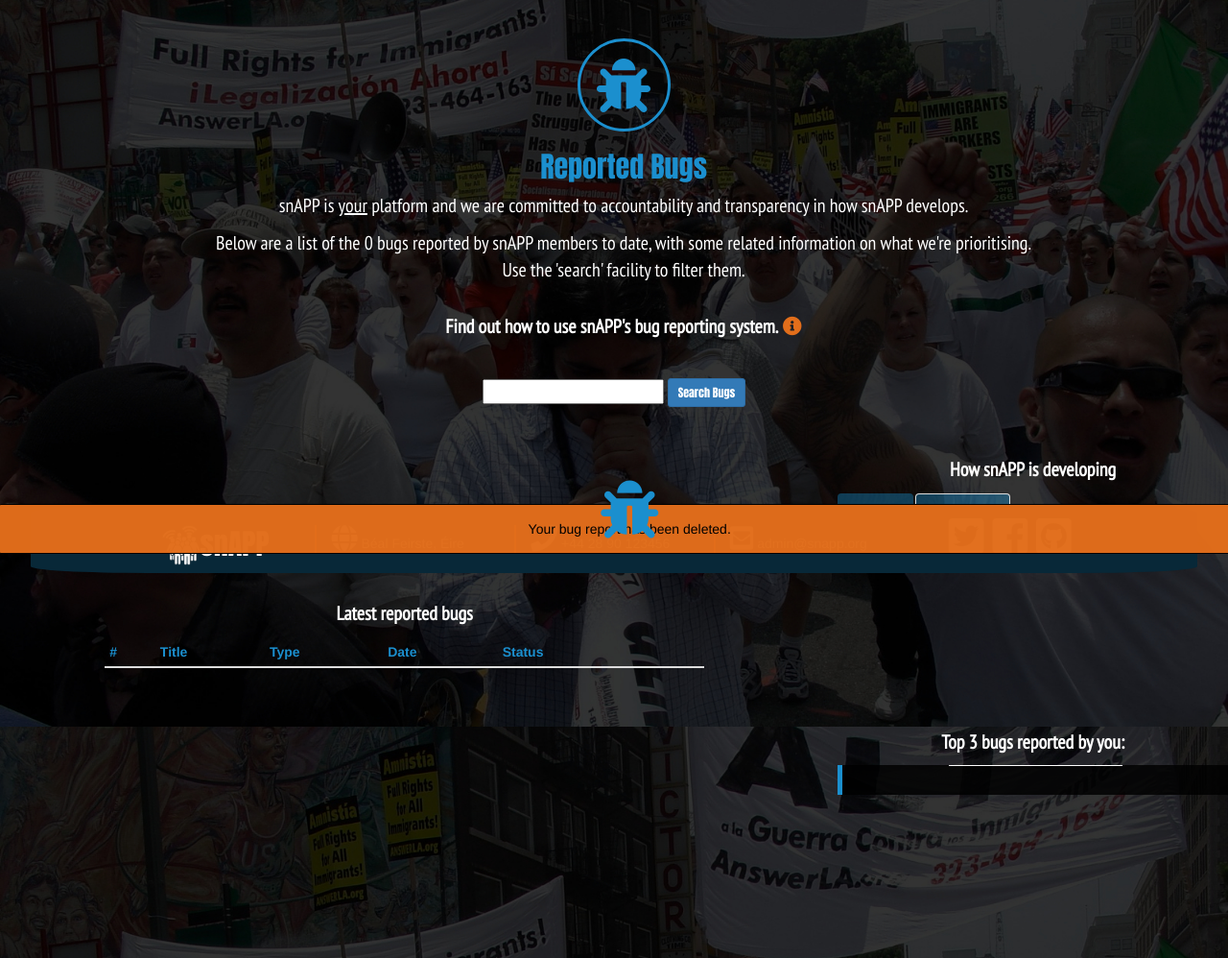
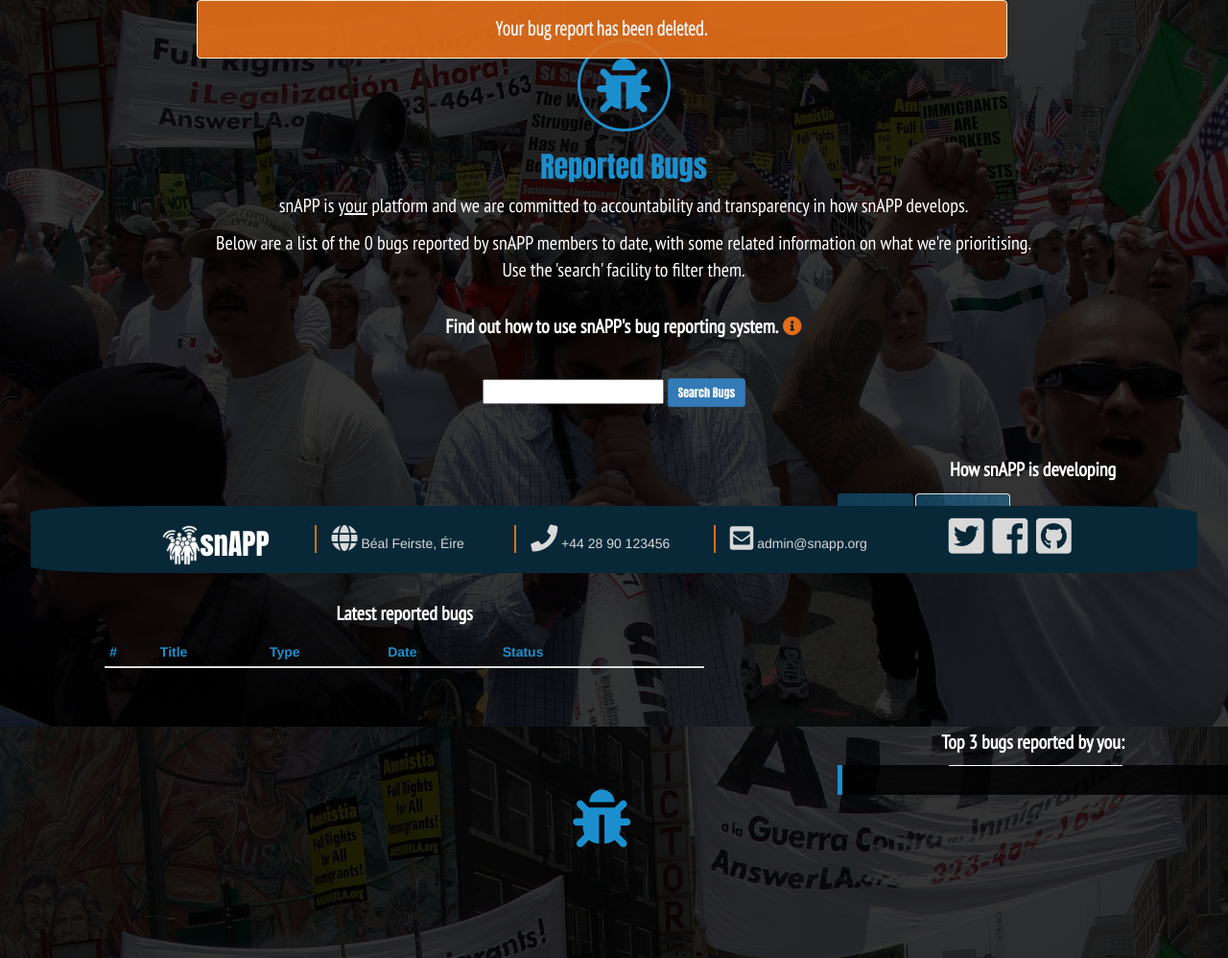
Before and after one commit to Deasun/snAPP, a Django app: a page that uses templates/base.html in a window 1280 px wide. Shown: the part 203-1201 px from the top of the page at 96% size. Run offline with Django 3.2, Linux system fonts and the light colour scheme; a user stored in the database is signed in; tables that the repository leaves empty hold one stand-in row (values such as "Sample post"); data that the repository does not hold is empty; some libraries are stand-ins or nearby versions.

Commit message:
styled django messages

```diff
--- a/accounts/templates/index.html
+++ b/accounts/templates/index.html
@@ -18,7 +18,7 @@
     </div>
 </div>
 <p>
-    <a href="{% url 'registration' %}"><button class="btn btn-lg btn-success home-btn">Join snAPP</button></a>
+    <a href="{% url 'registration' %}"><button class="btn btn-lg btn-success home-btn-1">Join snAPP</button></a>
 </p>
 
 
--- a/static/css/_buttons.scss
+++ b/static/css/_buttons.scss
@@ -18,7 +18,8 @@
 
 }
 
-.home-btn {
+.home-btn,
+.home-btn-1 {
     margin-top: 2rem;
     @media (min-width: 768px) {
         // margin-left: 5rem;
--- a/static/css/custom.css
+++ b/static/css/custom.css
@@ -297,14 +297,16 @@ hr {
 .icon-centered {
   vertical-align: center; }
 
-.home-btn {
+.home-btn,
+.home-btn-1 {
   margin-top: 2rem;
   background: transparent;
   color: #e26e1b;
   border: solid 0.15rem;
   border-color: #e26e1b; }
   @media (min-width: 768px) {
-    .home-btn {
+    .home-btn,
+    .home-btn-1 {
       margin-top: 8rem; } }
 
 .info {
@@ -730,18 +732,24 @@ embed {
   top: 2rem;
   left: 1rem; }
 
-.alert-warning {
-  color: #000000;
-  background-color: #e26e1bfa;
-  border-color: #000000; }
+.alert-warning,
+.alert-danger {
+  color: #f5f8fa;
+  font-family: "Open Sans Condensed", sans-serif;
+  background-color: #e26e1beb;
+  font-weight: 600;
+  font-size: 2rem; }
 
 .alert {
+  width: 90%;
   text-align: center;
-  width: 103%;
   position: fixed;
-  bottom: 0;
   z-index: 100;
-  left: -3px; }
+  left: 5%; }
+  @media (min-width: 768px) {
+    .alert {
+      width: 66%;
+      left: 16%; } }
 
 .snapp-alert {
   text-align: left;
--- a/static/js/main.js
+++ b/static/js/main.js
@@ -6,7 +6,7 @@ $(document).ready(function() {
     $(".intro-3").hide(0).delay(2000).show(0);
     $(".intro-4").hide(0).delay(3000).show(0);
     $(".intro-5").hide(0).show(4000);
-    $(".home-btn").hide(0).delay(5000).show(0);
+    $(".home-btn-1").hide(0).delay(5000).show(0);
 
     /*toggle featureticket report details*/
     $(".toggle").hide()
```
Also changed, not shown: 1 other file.
